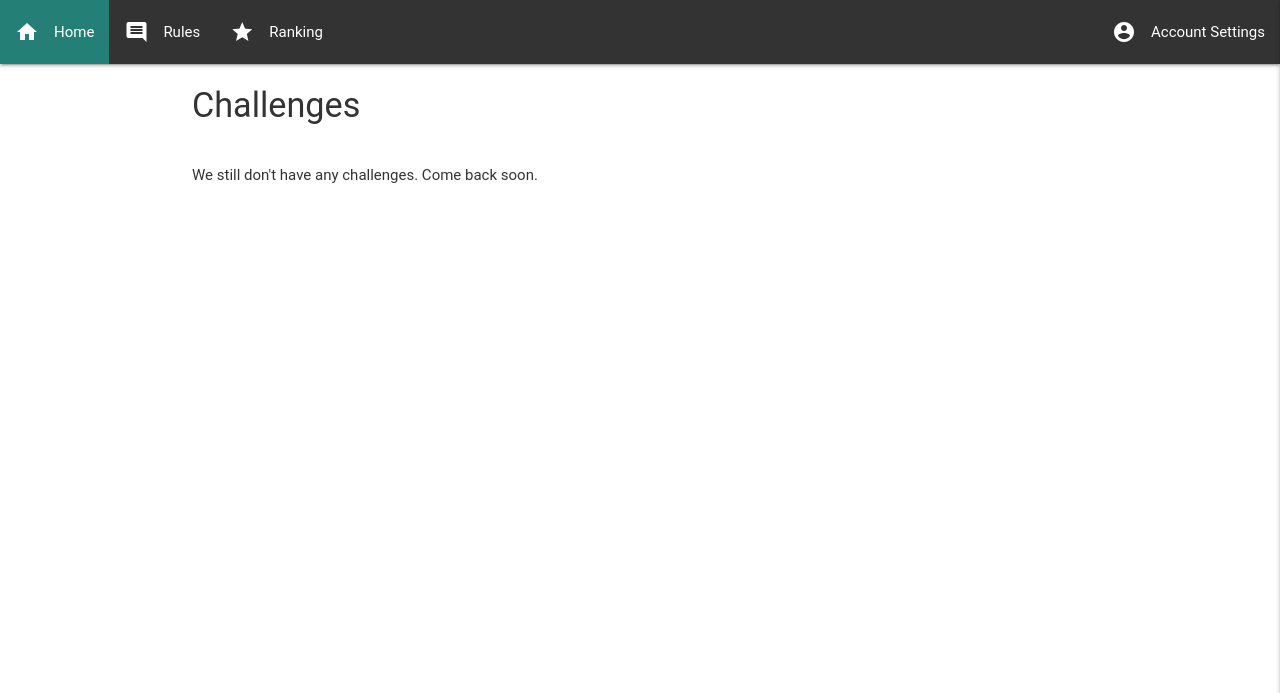
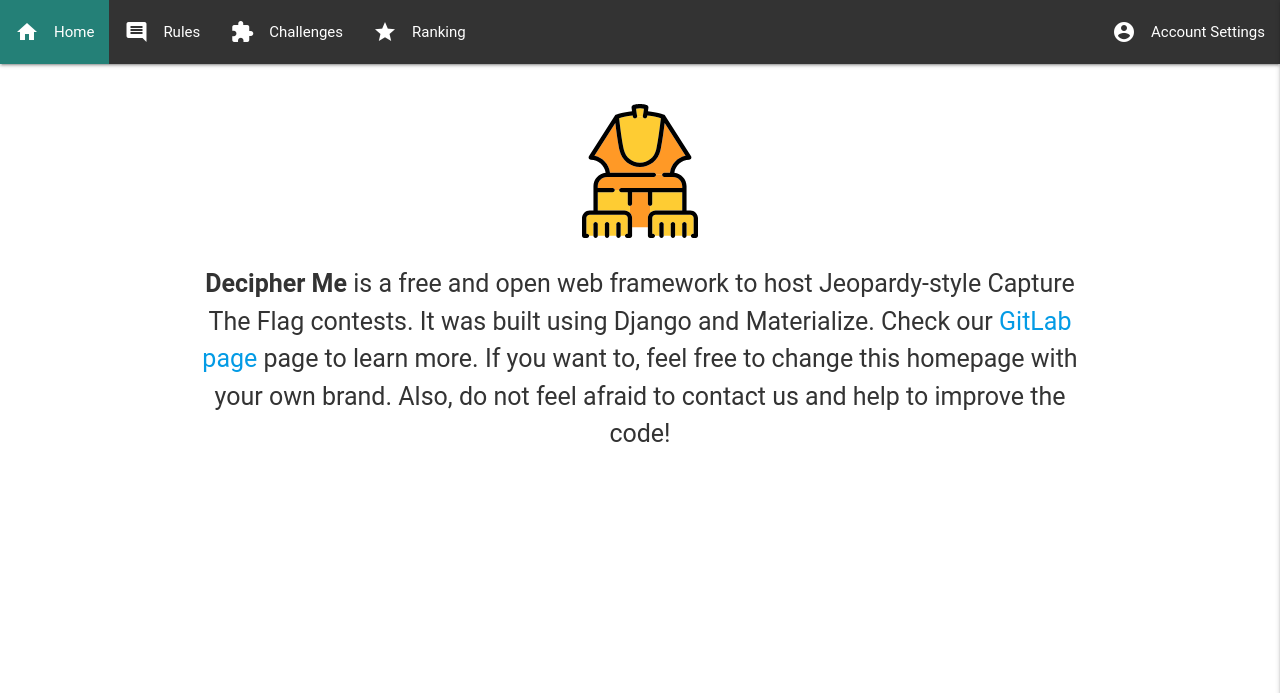
Before and after one commit to Enigma-Unicamp/decipher-me, a Django app: page /challenge/home/ in a window 1280 px wide. Shown: the top 693 px of the page. Run offline with Django 3.2, Linux system fonts and the light colour scheme; the visitor is signed in with stand-in values (Sample User, id 1); data that the repository does not hold is empty.

Commit message:
separate home and challenges page; rules page only show after login

```diff
--- a/decipher/challenge/templates/challenge/base.html
+++ b/decipher/challenge/templates/challenge/base.html
@@ -40,21 +40,28 @@
               <i class="material-icons left">home</i>
               </a>
             </li>
+
+            <!-- Authenticated user options -->
+            {% if request.user.is_authenticated %}
               <li>
                 <a class="nav-item" href="{% url 'challenge:rules' %}">
                   Rules
                   <i class="material-icons left">comment</i>
                 </a>
               </li>
-
-            <!-- Authenticated user options -->
-            {% if request.user.is_authenticated %}
+              <li>
+                <a class="nav-item" href="{% url 'challenge:challenges_page' %}">
+                  Challenges
+                  <i class="material-icons left">extension</i>
+                </a>
+              </li>
               <li>
                 <a class="nav-item" href="{% url 'challenge:ranking' %}">
                   Ranking
                   <i class="material-icons left">star</i>
                 </a>
               </li>
+
               <!-- Dropdown Menu Trigger Button -->
               <li class="right hide-on-med-and-down">
                 <a href="#!" class="dropdown-trigger nav-item" id="dropdown-trigger" data-target="dropdown">
@@ -101,21 +108,28 @@
             <i class="material-icons left">home</i>
           </a>
         </li>
+
+        <!-- Authenticated user options -->
+        {% if request.user.is_authenticated %}
           <li>
             <a href="{% url 'challenge:rules' %}">
               Rules
               <i class="material-icons left">comment</i>
             </a>
           </li>
-
-        <!-- Authenticated user options -->
-        {% if request.user.is_authenticated %}
+          <li>
+            <a href="{% url 'challenge:challenges_page' %}">
+              Challenges
+              <i class="material-icons left">extension</i>
+            </a>
+          </li>
           <li>
             <a href="{% url 'challenge:ranking' %}">
               Ranking
               <i class="material-icons left">star</i>
             </a>
           </li>
+          <li class="divider"></li>
           <li>
             <a href="{% url 'challenge:password_change' %}">
               Password change
@@ -131,6 +145,7 @@
 
         <!-- Not authenticated user options -->
         {% else %}
+          <li class="divider" style"margin:0px !important"></li>
           <li>
             <a href="{% url 'challenge:register' %}">
               Register
--- a/decipher/challenge/templates/challenge/home.html
+++ b/decipher/challenge/templates/challenge/home.html
@@ -6,37 +6,6 @@
 {% endblock %}
 
 {% block content %}
-
-    {% if request.user.is_authenticated %}
-
-        <h4 style="margin-bottom:30pt">
-            Challenges
-        </h4>
-
-        {% if challenges %}
-
-          {% for chall in challenges %}
-              <form action="{% url 'challenge:challenge' %}" method="post">
-                  {% csrf_token %}
-                  {% if chall.is_done == '1' %}
-                    <i class="material-icons" style="vertical-align: middle">lock_open</i>
-                    <input type="submit" value="{{ chall.title }}" class="btn">
-                  {% elif chall.is_done == '0' and chall.locked == '1'  %}
-                    <i class="material-icons" style="vertical-align: middle">lock</i>
-                    <input type="submit" value="{{ chall.title }}" class="btn" disabled>
-                  {% else %}
-                    <i class="material-icons" style="vertical-align: middle">lock</i>
-                    <input type="submit" value="{{ chall.title }}" class="btn">
-                  {% endif %}
-                  <input name="id_chall" type="hidden" value={{ chall.id_chall }}>
-              </form><br/>
-          {% endfor %}
-
-        {% else %}
-            We still don't have any challenges. Come back soon.
-        {% endif %}
-
-    {% else %}
 
   <img class="home-image" src="{% static "assets/sphinx.svg" %}"></img>
 
@@ -72,6 +41,4 @@
     </p>
   </div>
 
-    {% endif %}
-
 {% endblock %}
--- a/decipher/challenge/urls.py
+++ b/decipher/challenge/urls.py
@@ -10,6 +10,10 @@ app_name = 'challenge'
 urlpatterns = [
     path('', views.IndexView.as_view(), name='index'),
     path('home/', views.HomeView.as_view(), name='home'),
+    path('challenges_page/',
+        views.ChallengesPageView.as_view(),
+        name='challenges_page'
+    ),
     path('challenge/', views.ChallengeView.as_view(), name='challenge'),
     path('rules/', views.RulesView.as_view(), name='rules'),
     path('register/', views.RegisterView.as_view(), name='register'),
--- a/decipher/challenge/views.py
+++ b/decipher/challenge/views.py
@@ -29,6 +29,12 @@ class IndexView(TemplateView):
 class HomeView(TemplateView):
 
     template_name = 'challenge/home.html'
+
+
+
+class ChallengesPageView(LoginRequiredMixin, View):
+
+    template_name = 'challenge/challenges_page.html'
 
     def get(self, request, *args, **kwargs):
 
@@ -137,7 +143,7 @@ class ChallengeView(LoginRequiredMixin, View):
                 request.user.last_capture = datetime.now(tz=timezone.utc)
                 request.user.save()
 
-            return redirect('challenge:home')
+            return redirect('challenge:challenges_page')
 
         # flag is incorret
         else:
@@ -148,7 +154,7 @@ class ChallengeView(LoginRequiredMixin, View):
 
 
 
-class RulesView(TemplateView):
+class RulesView(LoginRequiredMixin, TemplateView):
 
     template_name = 'challenge/rules.html'
 
```
Also changed, not shown: decipher/challenge/templates/challenge/challenges_page.html (added, +41 -0 lines). Lines whose indentation alone changed are shown as unchanged.
